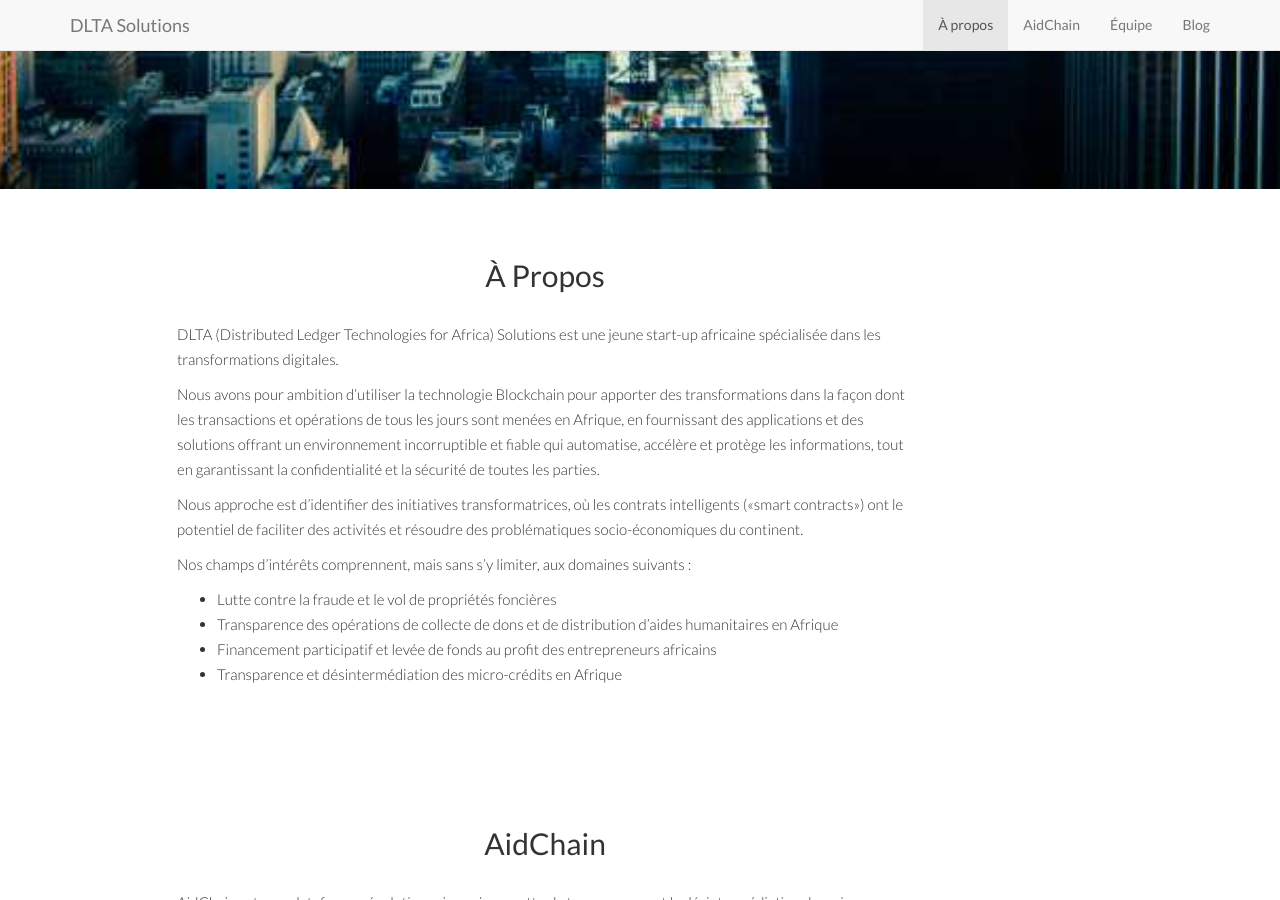
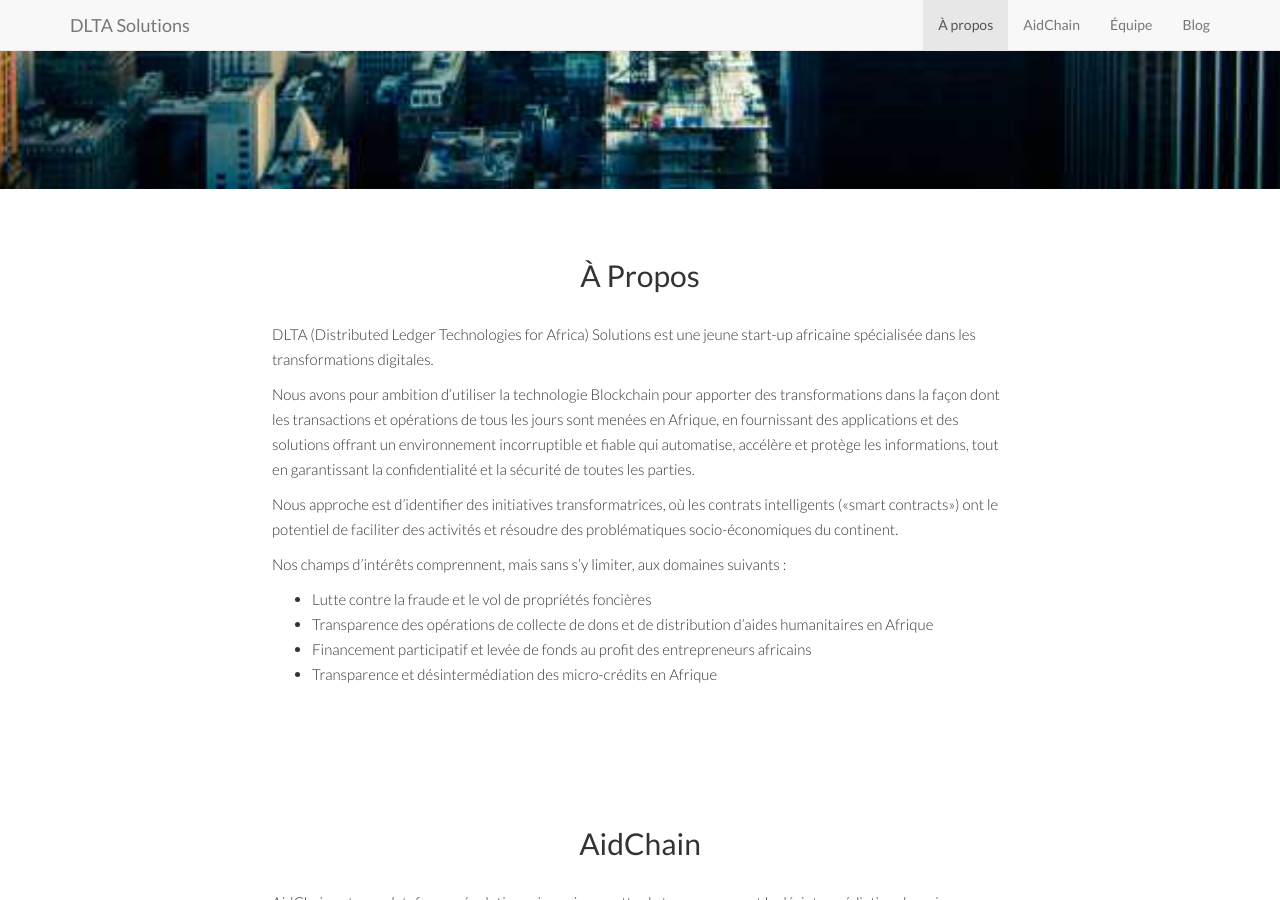
Before and after one commit to dltasolutions/dltasolutions.github.io, a Jekyll site: the page built from index.html, in a window 1280 px wide and 900 px high, scrolled down 711 px. Built offline with Jekyll 4.4.1, drawn with Linux system fonts in a browser that asks for light colours; the list of posts is cut into pages by our own code.

Commit message:
solving display issue on mobile device

```diff
--- a/_includes/sections.html
+++ b/_includes/sections.html
@@ -3,9 +3,11 @@
 	<section id="{{ section.tag }}">
 		<div class="content-section-b">
 			<div class="container">
-				<div class="col-lg-10 col-sm-11">
-					<h2 class="section-heading">{{ section.title }}</h2>
-					<div class="lead">{{ section.content }}</div>
+				<div style="display:flex; justify-content:center;">
+					<div class="col-lg-10 col-sm-11">
+						<h2 class="section-heading">{{ section.title }}</h2>
+						<div class="lead">{{ section.content }}</div>
+					</div>
 				</div>
 			</div>
 		</div>
--- a/blog.html
+++ b/blog.html
@@ -10,6 +10,8 @@
 <div class="content-section-b">
 	<div class="container">
 		<div class="bloglist">
+		    <div style="display:flex; justify-content:center;">
+				<div class="col-lg-10 col-sm-10">
 					{% assign post_list = site.posts | group_by_exp:"post", "post.date | date: '%m-%Y'" %}
 					{% for year in post_list %}
 						<div class="item">
@@ -26,3 +28,5 @@
 				</div>
 			</div>
 		</div>
+	</div>
+</div>
```
Also changed, not shown: _layouts/post.html (+5 -2 lines), _layouts/page.html (line endings or trailing spaces). Lines whose indentation alone changed are shown as unchanged.
